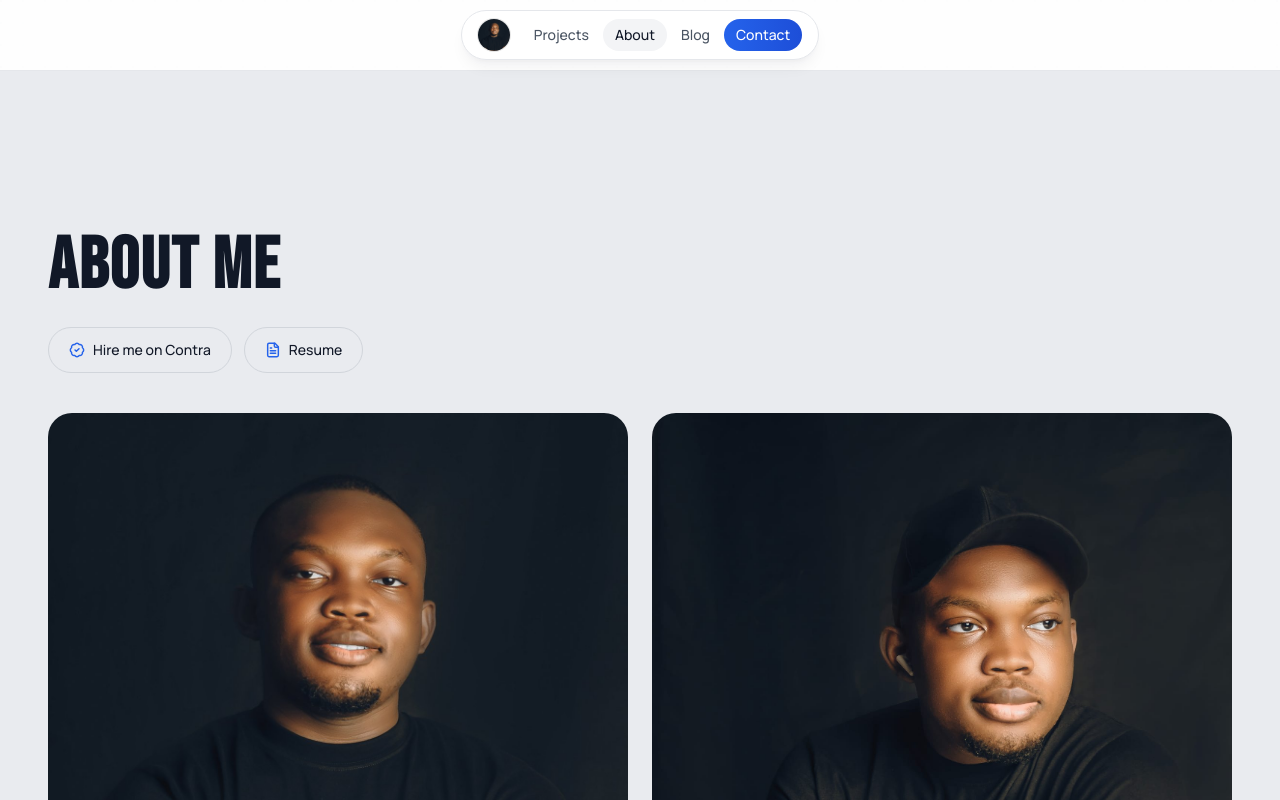
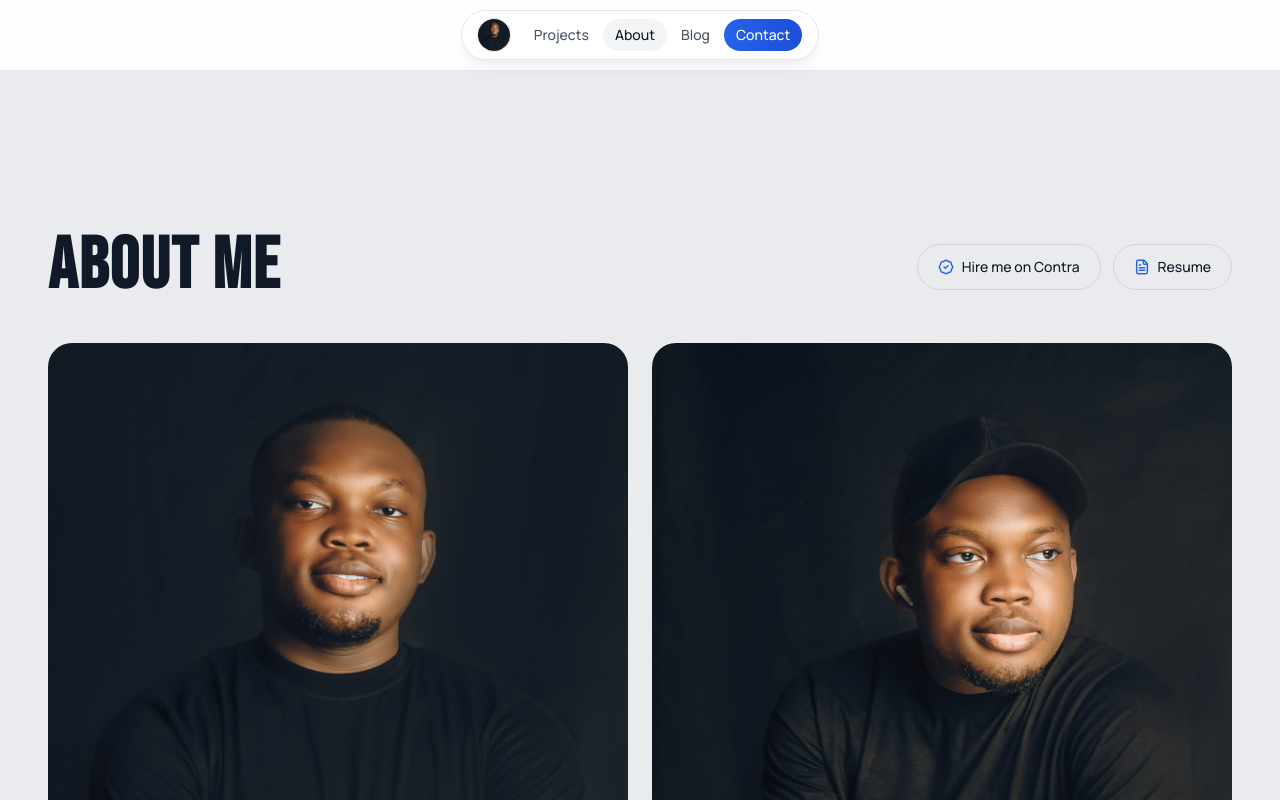
Before and after one commit to Levictor-ai/victor-omolasoye-portfolio, a Next.js app: page /about in a window 1280 px wide. Shown: the top 800 px of the page. Built offline with nearby package versions, Linux system fonts and the light colour scheme.

Commit message:
place about heading and action buttons on one row

```diff
--- a/src/app/about/AboutClient.tsx
+++ b/src/app/about/AboutClient.tsx
@@ -18,7 +18,7 @@ export function AboutClient() {
       <Nav avatar={profile.avatar} />
       <AboutSection
         profile={profile}
-        headingClassName="mb-6 font-display text-6xl font-bold leading-none tracking-wide text-gray-900 sm:text-7xl"
+        headingClassName="font-display text-6xl font-bold leading-none tracking-wide text-gray-900 sm:text-7xl"
       />
       <main className="mx-auto max-w-7xl px-6 pt-20 pb-24 sm:px-8">
         <ServicesSection />
--- a/src/components/AboutSection.tsx
+++ b/src/components/AboutSection.tsx
@@ -27,25 +27,22 @@ export function AboutSection({
       style={{ width: '100vw', marginLeft: 'calc(50% - 50vw)' }}
     >
       <div className="mx-auto max-w-7xl px-6 sm:px-8 lg:px-12">
-        <motion.h2
+        <motion.div
           variants={{
             hidden: { opacity: 0, y: 20 },
             show: { opacity: 1, y: 0, transition: { duration: 0.5 } },
           }}
-          className={
-            headingClassName ??
-            'mb-6 text-heading-lg font-bold tracking-tight text-gray-900'
-          }
+          className="mb-8 flex flex-col gap-6 sm:mb-10 sm:flex-row sm:items-center sm:justify-between sm:gap-8"
         >
-          About Me
-        </motion.h2>
-        <motion.div
-          variants={{
-            hidden: { opacity: 0, y: 24 },
-            show: { opacity: 1, y: 0, transition: { duration: 0.5 } },
-          }}
-        >
-          <div className="mb-8 flex w-full flex-col gap-3 sm:mb-10 sm:w-auto sm:flex-row sm:flex-wrap">
+          <motion.h2
+            className={
+              headingClassName ??
+              'text-heading-lg font-bold tracking-tight text-gray-900'
+            }
+          >
+            About Me
+          </motion.h2>
+          <div className="flex w-full shrink-0 flex-col gap-3 sm:w-auto sm:flex-row sm:flex-wrap">
             {profile.socials.contra && (
               <a
                 href={profile.socials.contra}
@@ -67,6 +64,13 @@ export function AboutSection({
               Resume
             </a>
           </div>
+        </motion.div>
+        <motion.div
+          variants={{
+            hidden: { opacity: 0, y: 24 },
+            show: { opacity: 1, y: 0, transition: { duration: 0.5 } },
+          }}
+        >
           <div className="grid grid-cols-2 gap-4 sm:gap-6">
             <div className="relative aspect-[4/5] w-full overflow-hidden rounded-2xl">
               <Image
```
